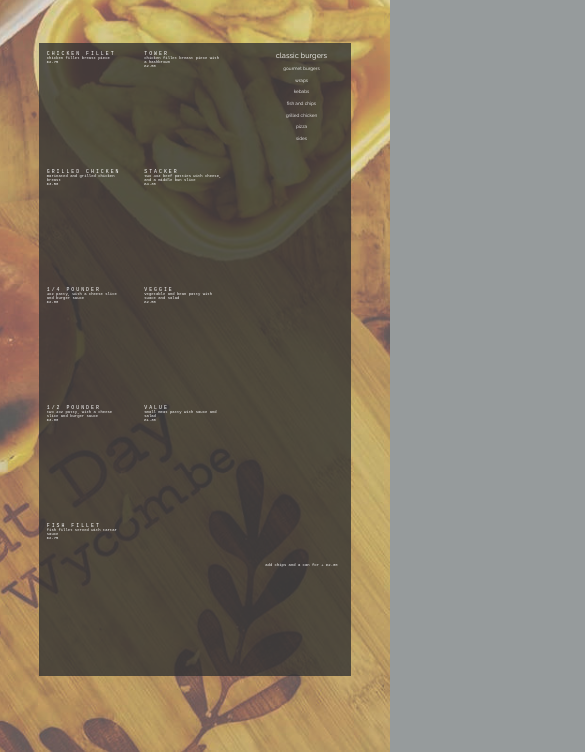
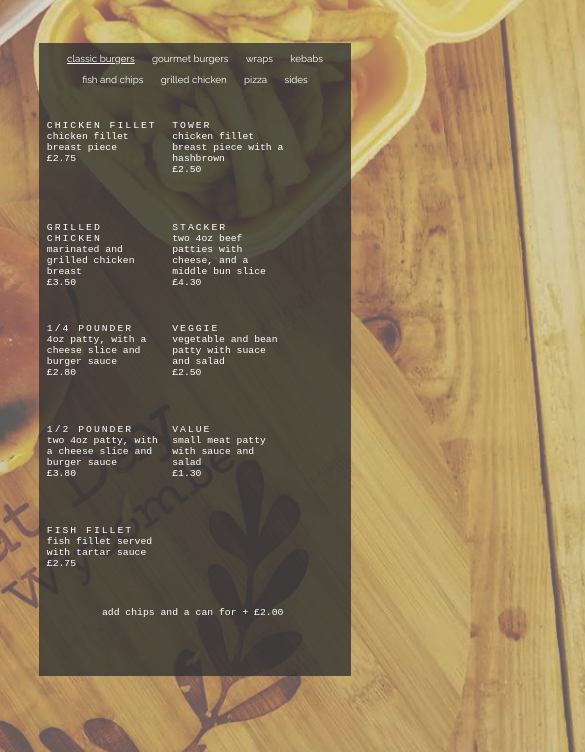
Before and after one commit to hashimh/cheat-day-website, a website: page webpages/menu.html in a window 390 px wide. Shown: the part 92-844 px from the top of the page, 585 px wide, since content can reach past the window. Drawn offline with Linux system fonts and the light colour scheme.

Commit message:
menu.html mobile responsiveness portrait

```diff
--- a/webpages/css/about.css
+++ b/webpages/css/about.css
@@ -63,7 +63,7 @@ html {
 }
 
 .topnav a.mobile-number {
-  display: none !important;
+  display: none;
 }
 .topnav a.desktop-number {
   float: right;
--- a/webpages/css/menu.css
+++ b/webpages/css/menu.css
@@ -67,7 +67,7 @@ body {
 }
 
 .topnav a.mobile-number {
-  display: none !important;
+  display: none;
 }
 .topnav a.desktop-number {
   float: right;
@@ -360,10 +360,10 @@ section h3 {
   }
 }
 
-/* Mobile Devices (Portait) */
-
-/* When the screen is less than 600 pixels wide, hide all links, except for the first one ("Home"). Show the link that contains should open and close the topnav (.icon) */
-@media screen and (max-width: 600px) {
+/* ---------------------------------------------------------------------- */
+/* Mobile Devices (Portait) --------------------------------------------- */
+/* ---------------------------------------------------------------------- */
+@media screen and (max-width: 600px) and (orientation: portrait) {
   .topnav a:not(.active) {
     display: none;
   }
@@ -433,4 +433,46 @@ section h3 {
     font-size: 4vw;
     padding: 4vw 4.5vw;
   }
+
+  /* MENU CSS */
+  .menunav ul {
+    text-align: center;
+    margin-bottom: 1px solid white;
+  }
+  .menunav ul li {
+    display: inline-block;
+  }
+  .menu {
+    grid-template-areas: "nav" "cont" "opt";
+    grid-template-columns: 1fr;
+    grid-template-rows: 10fr 70fr 10fr;
+  }
+  .menu p {
+    font-size: 2.5vw;
+  }
+  .menunav ul li a {
+    font-size: 2.5vw;
+  }
+  .active2 {
+    text-decoration: underline;
+    font-size: 2.5vw !important;
+  }
+  .menucontent div section {
+    height: 60vh;
+    width: 80vh;
+  }
+  .menucontent div section section {
+    height: 15vh;
+    width: 30vw;
+    margin-right: 1vh;
+  }
+  .menucontent div[data-name="classic burgers"] section section,
+  .menucontent div[data-name="sides"] section section {
+    height: 12vh;
+  }
+  .menuinfo div {
+    position: absolute;
+    left: 18%;
+    width: 65%;
+  }
 }
```
